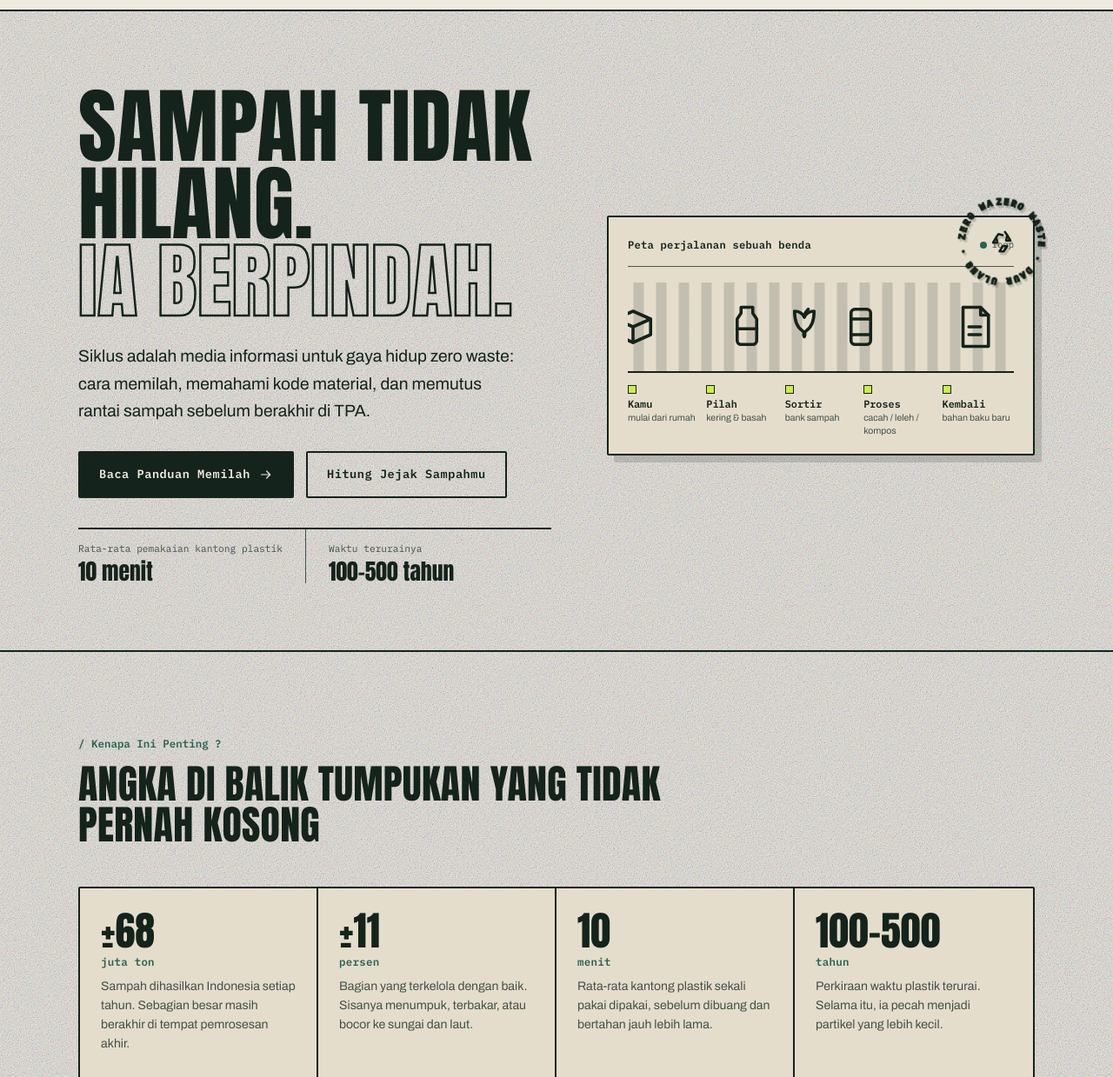
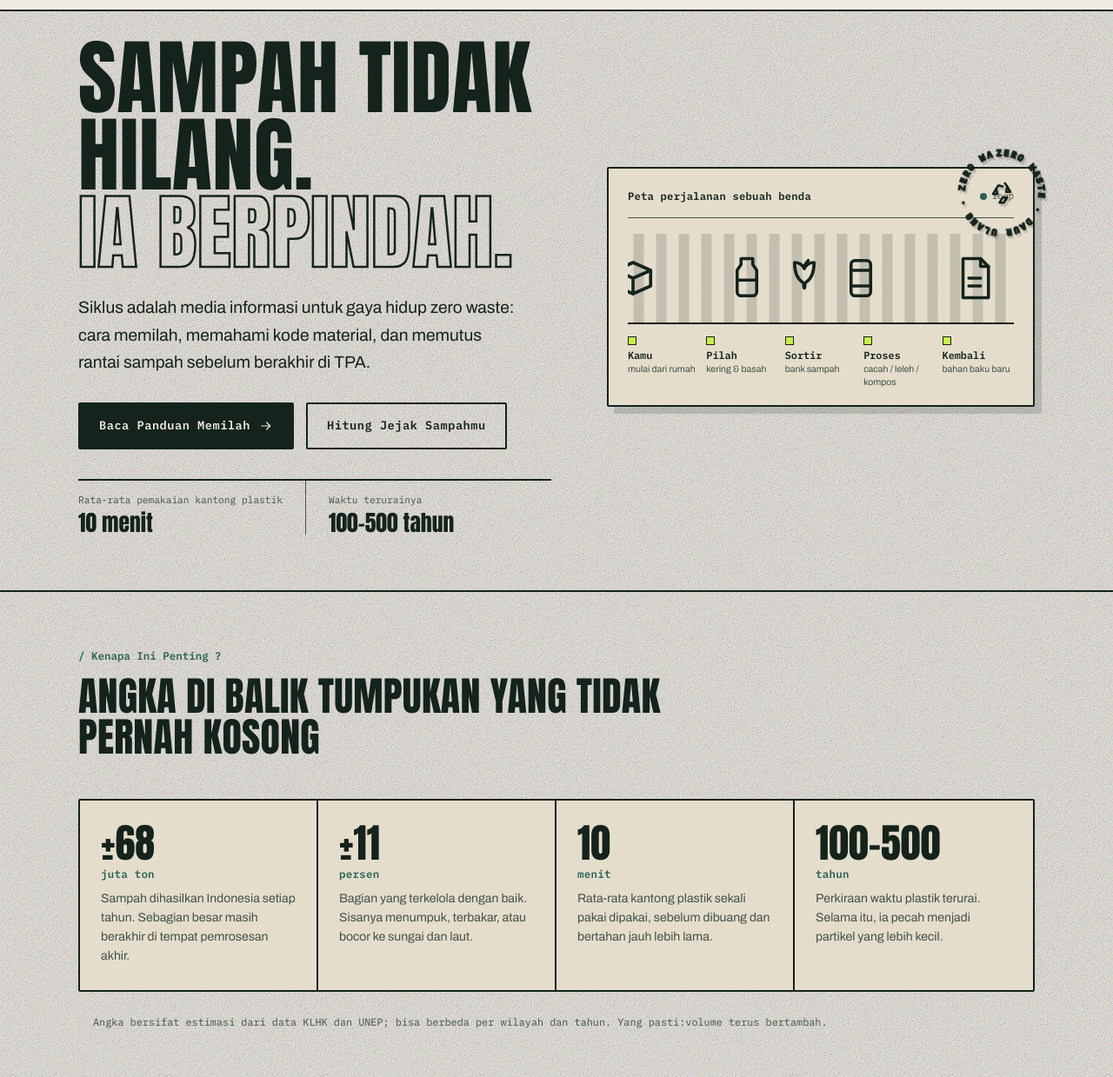
Before and after one commit to syabinacaca196-boop/siklus, a plain HTML site: page index.html in a window 1280 px wide. Shown: the part 61-1300 px from the top of the page at 87% size. Drawn offline with Linux system fonts and the light colour scheme.

Commit message:
style: rapatkan jarak header ke judul hero dan antar section

```diff
--- a/assets/css/style.css
+++ b/assets/css/style.css
@@ -192,7 +192,7 @@ ul, ol { padding: 0; list-style: none; }
 /* ---------- hero ---------- */
 .hero {
   border-bottom: 2px solid var(--ink);
-  padding-block: clamp(48px, 7vw, 88px) clamp(48px, 6vw, 80px);
+  padding-block: clamp(20px, 3vw, 32px) clamp(40px, 5vw, 64px);
   overflow: hidden;
 }
 .hero-grid {
@@ -213,7 +213,7 @@ ul, ol { padding: 0; list-style: none; }
   border: 1.5px solid var(--ink);
   border-radius: 999px;
   background: var(--paper-2);
-  margin-bottom: 26px;
+  margin-bottom: 16px;
 }
 .badge-dot {
   width: 8px;
@@ -383,7 +383,7 @@ ul, ol { padding: 0; list-style: none; }
 
 /* ---------- section umum ---------- */
 .section {
-  padding-block: clamp(56px, 8vw, 96px);
+  padding-block: clamp(36px, 5vw, 64px);
   border-bottom: 2px solid var(--ink);
 }
 .section-head { max-width: 720px; margin-bottom: clamp(30px, 4vw, 48px); }
```
